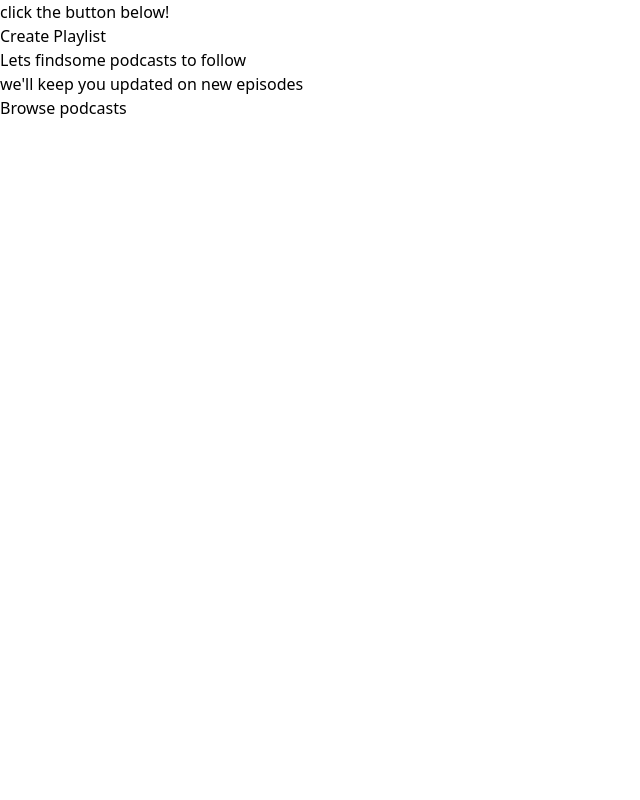
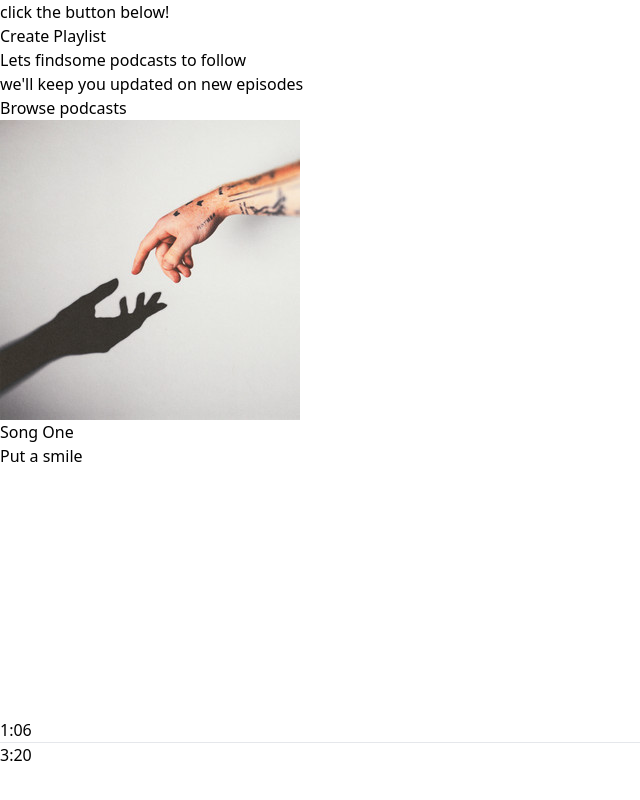
Before and after one commit to dchaitanya1/Music-App, a React (Vite) app: page / in a window 1280 px wide. Shown: the part 346-1146 px from the top of the page, without its empty margins (0-640 px from the left). Before the commit the page ends 800 px from the top, so only its background shows below. Built offline with nearby package versions, Linux system fonts and the light colour scheme.

Commit message:
Implemented Player component`

```diff
--- a/src/App.jsx
+++ b/src/App.jsx
@@ -1,5 +1,6 @@
 import React from 'react'
 import Sidebar from './components/Sidebar'
+import Player from './components/Player'
 
 const App = () => {
   return (
@@ -7,6 +8,7 @@ const App = () => {
       <div className='h-[90%] flex'>
         <Sidebar/>
       </div>
+      <Player/>
     </div>
   )
 }
--- /dev/null
+++ b/src/components/Player.jsx
@@ -0,0 +1,49 @@
+import React from 'react'
+import { assets, songsData } from '../assets/assets'
+
+const Player = () => {
+  return (
+    <div className='h-[10%] bg-black flex justify-between items-center text-white px-4'>
+      <div className='hidden lg:flex items-center gap-4'>
+        <img className='w-12' src={songsData[0].image} alt=""/>
+        <div>
+            <p>{songsData[0].name}</p>
+            <p>{songsData[0].desc.slice(0,12)}</p>
+        </div>
+      </div>
+      <div className='flex flex-col items-center gap-1 m-auto'>
+        <div className='flex gap-4'>
+            <img className='w-4 cursor-pointer' src={assets.shuffle_icon} alt="" />
+            <img className='w-4 cursor-pointer' src={assets.prev_icon} alt="" />
+            <img className='w-4 cursor-pointer' src={assets.play_icon} alt="" />
+            <img className='w-4 cursor-pointer' src={assets.next_icon} alt="" />
+            <img className='w-4 cursor-pointer' src={assets.loop_icon} alt="" />
+
+        </div>
+        <div className='flex items-center gap-5'>
+            <p>1:06</p>
+            <div className='w-[60vw] max-w-[500px] bg-gray-300 rounded-full cursor-pointer'>
+                <hr className='h-1 border-none w-10 bg-green-800 rounded-full' />
+            </div>
+            <p>3:20</p>
+        </div>
+      </div>
+      <div className='hidden lg:flex items-center gap-2 opacity-75'>
+
+        <img className='w-4' src={assets.plays_icon} alt="" />
+        <img className='w-4' src={assets.mic_icon} alt="" />
+        <img className='w-4' src={assets.queue_icon} alt="" />
+        <img className='w-4' src={assets.speaker_icon} alt="" />
+        <img className='w-4' src={assets.volume_icon} alt="" />
+        <div className='w-20 bg-slate-50 h-1 rounded'>
+
+        </div>
+        <img className='w-4' src={assets.mini_player_icon} alt="" />
+        <img className='w-4' src={assets.zoom_icon} alt="" />
+
+      </div>
+    </div>
+  )
+}
+
+export default Player
```
